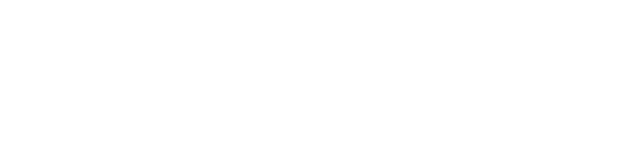
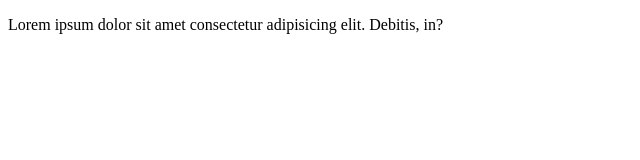
Before and after one commit to paxehack/mac, a plain HTML site: page index.html in a window 1280 px wide. Shown: the whole page, without its empty margins (0-640 px from the left). Drawn offline with Linux system fonts and the light colour scheme.

Commit message:
Agregado div contenedor

```diff
--- a/index.html
+++ b/index.html
@@ -8,7 +8,13 @@
 </head>
 
 <body>
+    <d iv class="container">
+        <div class="row">
+            <p>Lorem ipsum dolor sit amet consectetur adipisicing elit. Debitis, in?</p>
 
+        </div>
+
+        </div>
 </body>
 
 </html>
```
